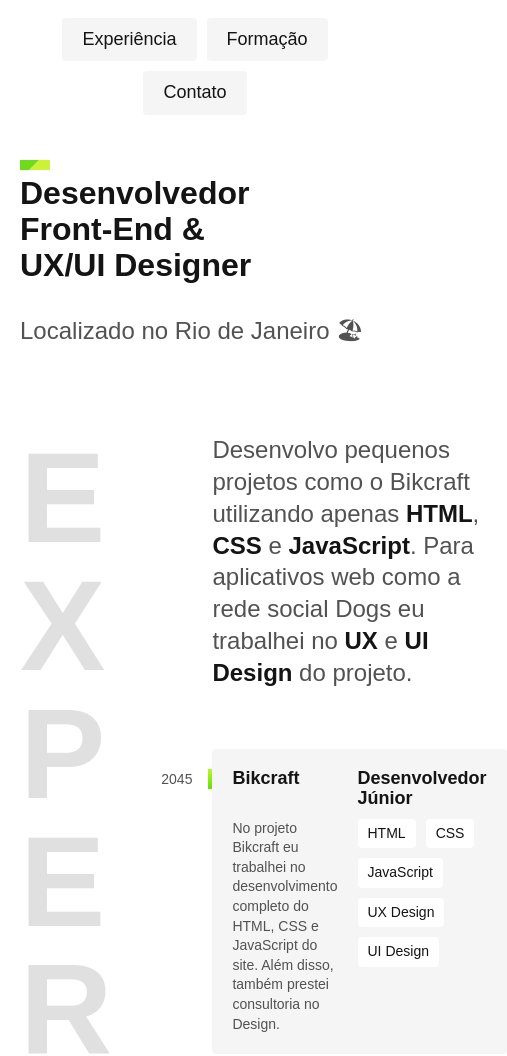
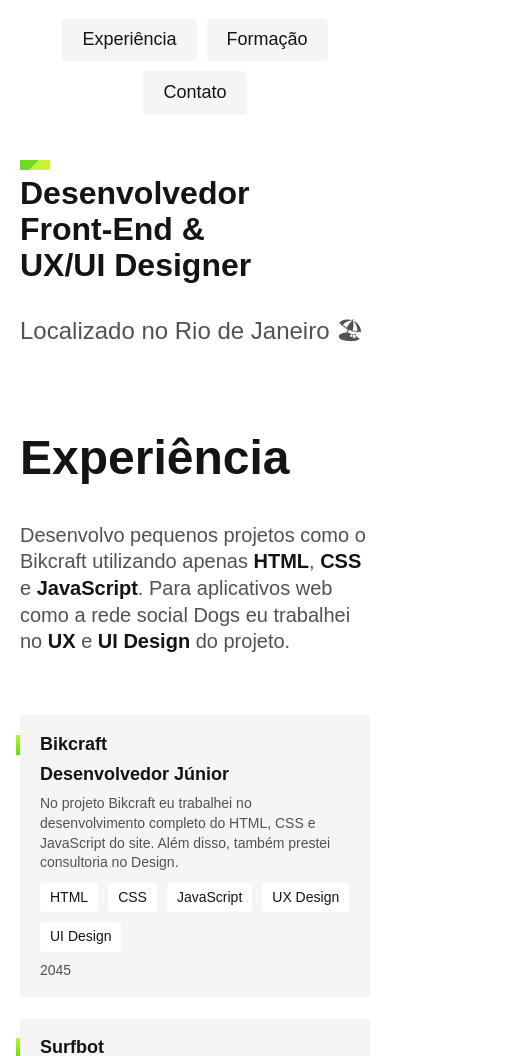
Before and after one commit to RodrigoSouzaSilva/Projeto_Lobo, a plain HTML site: page index.html in a window 390 px wide. Shown: the part 80-1136 px from the top of the page, 507 px wide, since content can reach past the window. Drawn offline with Linux system fonts and the light colour scheme.

Commit message:
Atualizando projeto

```diff
--- a/css/experiencia.css
+++ b/css/experiencia.css
@@ -81,3 +81,35 @@
     background-color: #fff;
     padding: 5px 10px;
 }
+
+@media (max-width: 800px) {
+    .experiencia {
+        grid-template-columns: 1fr;
+        gap: 40px;
+    }
+
+    .experiencia .subtitulo {
+        color: #141414;
+    }
+
+    .experiencia-texto {
+        font-size: 1.25rem;
+    }
+
+    .empresa-ano {
+        position: initial;
+        order: 1;
+        width: initial;
+        text-align: left;
+    }
+
+    /* .empresa-ano::before {
+        content: "Ano: ";
+    } */
+}
+
+@media (max-width: 400px) {
+    .empresa {
+        grid-template-columns: 1fr;
+    }
+}
--- a/css/global.css
+++ b/css/global.css
@@ -27,3 +27,11 @@ img {
     text-transform: uppercase;
     max-width: 4ch;
 }
+
+@media (max-width: 800px) {
+    .subtitulo {
+        font-size: 3rem;
+        text-transform: capitalize;
+        max-width: initial;
+    }
+}
--- a/index.html
+++ b/index.html
@@ -82,13 +82,5 @@
     </section>
 
 
-
-
-
-
-Email Marketing
-HTML
-UX Design
-UI Design
 </body>
 </html>
```
